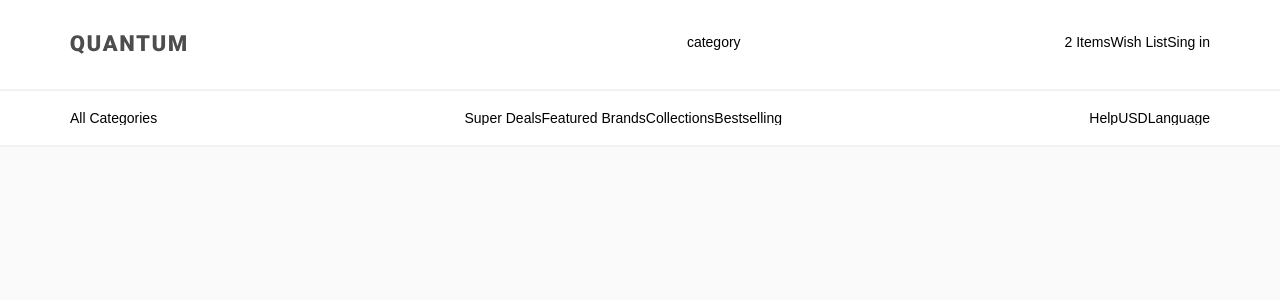
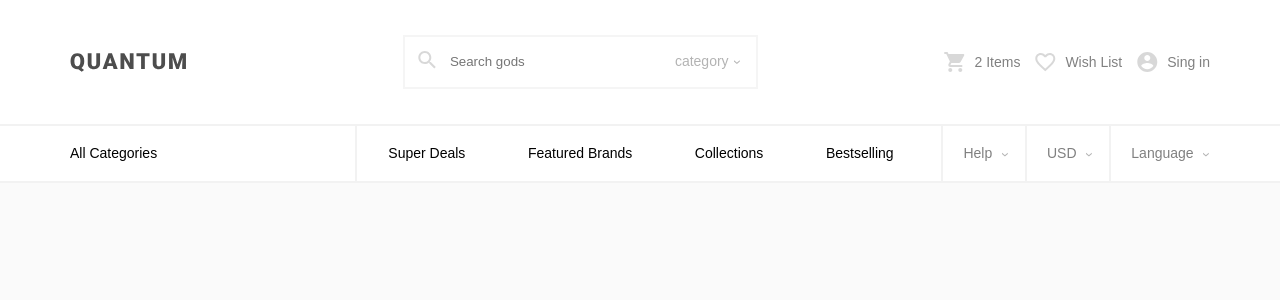
Before and after one commit to ArtBazhik/quantum-test, a React (Create React App) app: page / in a window 1280 px wide. Shown: the top 300 px of the page. Built offline with nearby package versions, Linux system fonts and the light colour scheme.

Commit message:
Section development stage

```diff
--- a/src/App.scss
+++ b/src/App.scss
@@ -1,2 +1,5 @@
 @import "./SCSS/common.scss";
 @import "./SCSS/header.scss";
+@import "./SCSS/searchInput.scss";
+@import "./SCSS/userBar.scss";
+@import "./SCSS/headerNav.scss";
--- a/src/Components/Header.js
+++ b/src/Components/Header.js
@@ -1,6 +1,8 @@
 import React from 'react';
 import icon from '../img/Logo/QUANTUM-logo.svg'
 import SearchInput from './SearchInput'
+import UserBar from './UserBar'
+import HeaderNav from './HeaderNav'
 
 const Header = () => {
   return (
@@ -13,39 +15,10 @@ const Header = () => {
           <div className="header__search">
           <SearchInput />
           </div>
-          <div className="header__user-bar">
-          <ul className="header__user-barList">
-            <li>2 Items</li>
-            <li>Wish List</li>
-            <li>Sing in</li>
-          </ul>
-          </div>
+          <UserBar/>
         </div>
       </div>
-      <div className="header__nav">
-        <div className="container">
-          <div className="header__nav-inner">
-            <div className="header__nav-allCategory">
-              All Categories
-            </div>
-            <div className="header__nav-menu">
-              <ul className="header__nav-menuList">
-                <li>Super Deals</li>
-                <li>Featured Brands</li>
-                <li>Collections</li>
-                <li>Bestselling</li>
-              </ul>
-            </div>
-            <div className="header__nav-submenu">
-              <ul className="header__nav-submenuList">
-                <li>Help</li>
-                <li>USD</li>
-                <li>Language</li>
-               </ul>
-            </div>
-          </div>
-        </div>
-      </div>
+      <HeaderNav/>
     </header>
   )
 }
--- a/src/Components/HeaderNav.js
+++ b/src/Components/HeaderNav.js
@@ -0,0 +1,31 @@
+import React from 'react'
+
+const HeaderNav = () => {
+  return(
+    <div className="header__nav">
+    <div className="container">
+      <div className="header__nav-inner">
+        <div className="header__nav-allCategory">
+          All Categories
+        </div>
+        <div className="header__nav-menu">
+          <ul className="header__nav-menuList">
+            <li>Super Deals</li>
+            <li>Featured Brands</li>
+            <li>Collections</li>
+            <li>Bestselling</li>
+          </ul>
+        </div>
+        <div className="header__nav-submenu">
+          <ul className="header__nav-submenuList">
+            <li>Help</li>
+            <li>USD</li>
+            <li>Language</li>
+           </ul>
+        </div>
+      </div>
+    </div>
+  </div>
+  )
+}
+export default HeaderNav
--- a/src/Components/SearchInput.js
+++ b/src/Components/SearchInput.js
@@ -3,12 +3,12 @@ import React from 'react';
 
 const SearchInput = () => {
   return(
-    <div className="header__search-box">
-    <input className="header__search-line"></input>
-    <span className="header__search-category">
+    <label className="header__search-box">
+      <input className="header__search-line" placeholder="Search gods"></input>
+      <span className="header__search-category">
       category
     </span>
-  </div>
+  </label>
   )
 }
 
--- /dev/null
+++ b/src/Components/UserBar.js
@@ -0,0 +1,14 @@
+import React from 'react';
+
+const UserBar = () => {
+  return(
+    <div className="header__user-bar">
+      <ul className="header__user-barList">
+        <li>2 Items</li>
+        <li>Wish List</li>
+        <li>Sing in</li>
+      </ul>
+    </div>
+  )
+}
+export default UserBar
--- a/src/SCSS/header.scss
+++ b/src/SCSS/header.scss
@@ -5,28 +5,6 @@
   border-bottom: 2px solid #F2F2F2;
 
   &__logo {
-  }
-  &__nav {
-    padding: 20px 0;
-
-    border-top: 2px solid #f2f2f2;
-  }
-  &__nav-inner{
-    display: flex;
-    justify-content: space-between;
-  }
-  &__nav-allCategory {
-  }
-  &__nav-menu {
-  }
-  &__nav-menuList {
-    display: flex;
-
-  }
-  &__nav-submenu {
-  }
-  &__nav-submenuList {
-    display: flex;
   }
   &__search {
   }
@@ -39,12 +17,7 @@
   &__top {
     display: flex;
     justify-content: space-between;
-
+    align-items: center;
     padding: 35px 0;
   }
-  &__user-bar {
-  }
-  &__user-barList {
-    display: flex;
-  }
 }
--- a/src/SCSS/headerNav.scss
+++ b/src/SCSS/headerNav.scss
@@ -0,0 +1,50 @@
+.header{
+  &__nav {
+    border-top: 2px solid #f2f2f2;
+  }
+  &__nav-inner{
+    display: flex;
+    justify-content: space-between;
+    line-height: 55px;
+  }
+  &__nav-allCategory {
+    flex: 1 1 25%;
+  }
+  &__nav-menu {
+    flex: 1 1 50%;
+
+  }
+  &__nav-menuList {
+    display: flex;
+    justify-content: space-around;
+    border-left: 2px solid #f2f2f2;
+
+  }
+  &__nav-submenu {
+    flex: 1 1 25%;
+
+  }
+  &__nav-submenuList {
+    display: flex;
+    justify-content: space-around;
+
+    li{
+      position: relative;
+      color: #808080;
+      border-left: 2px solid #f2f2f2;
+      padding-left: 20px;
+      &::after{
+        content: '\203A';
+        display: block;
+        position: absolute;
+
+        top: 1px;
+        right: -15px;
+
+        color: #b3b3b3;
+
+        transform: rotate(90deg);
+      }
+    }
+  }
+}
--- a/src/SCSS/searchInput.scss
+++ b/src/SCSS/searchInput.scss
@@ -0,0 +1,52 @@
+.header {
+  &__search-box {
+    position: relative;
+    display: block;
+    padding: 15px 15px 15px 45px;
+
+    border: 2px solid #f5f5f5;
+    &::before{
+      content: '';
+      position: absolute;
+      display: block;
+      width: 30px;
+      height: 30px;
+
+      top: 8px;
+      left: 7px;
+
+      background-image: url('../img/icons/ic_search.svg');
+      background-repeat: no-repeat;
+      background-position: center;
+      background-size: cover;
+    }
+  }
+  &__search-category {
+    position: relative;
+    color: #b3b3b3;
+
+    padding-right: 12px;
+    margin-left: 15px;
+    &::after{
+      content: '\203A';
+      display: block;
+      position: absolute;
+
+      top: 2px;
+      right: 0;
+
+      color: #b3b3b3;
+
+      transform: rotate(90deg);
+    }
+  }
+  &__search-line {
+    background-color: transparent;
+    line-height: 20px;
+
+    width: 210px;
+    &:focus{
+      box-shadow: 0px 3px 3px #f5f5f5;
+    }
+  }
+}
--- /dev/null
+++ b/src/SCSS/userBar.scss
@@ -0,0 +1,64 @@
+.header{
+  &__user-bar {
+  }
+  &__user-barList {
+    display: flex;
+    li{
+      position: relative;
+      margin-left: 45px;
+      color: #808080;
+      &:nth-child(1){
+        margin-left: 0;
+        &::before{
+          content: '';
+          display: block;
+          position: absolute;
+
+          width: 30px;
+          height: 30px;
+          top: -8px;
+          left: -35px;
+
+          background-image: url('../img/icons/ic_shopping_cart.svg');
+          background-repeat: no-repeat;
+          background-size: cover;
+          background-position: center;
+        }
+      }
+      &:nth-child(2){
+        &::before{
+          content: '';
+          display: block;
+          position: absolute;
+
+          width: 30px;
+          height: 30px;
+          top: -8px;
+          left: -35px;
+
+          background-image: url('../img/icons/ic_favorite_border.svg');
+          background-repeat: no-repeat;
+          background-size: cover;
+          background-position: center;
+        }
+      }
+      &:nth-child(3){
+        &::before{
+          content: '';
+          display: block;
+          position: absolute;
+
+          width: 30px;
+          height: 30px;
+          top: -8px;
+          left: -35px;
+
+          background-image: url('../img/icons/ic_account_circle.svg');
+          background-repeat: no-repeat;
+          background-size: cover;
+          background-position: center;
+        }
+      }
+    }
+  }
+}
```
